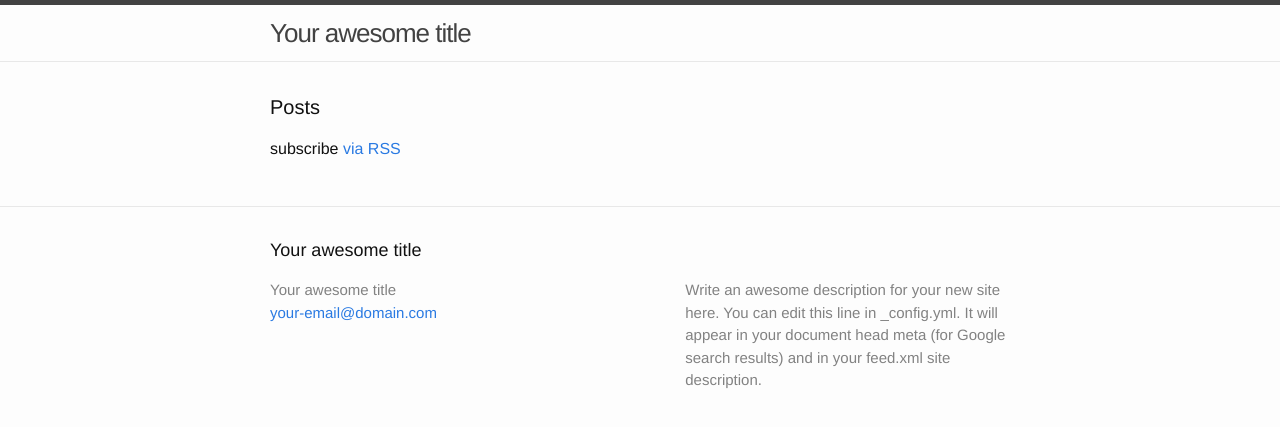
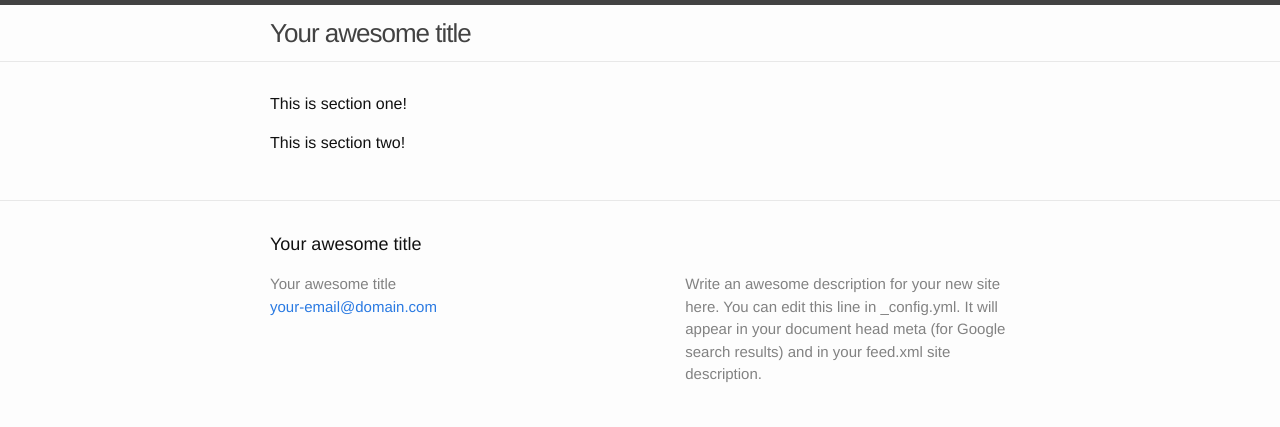
Before and after one commit to civilrightscoldcaseact/civilrightscoldcaseact.github.io, a Jekyll site: the page built from index.html, in a window 1280 px wide. Shown: the top 427 px of the page. Built offline with Jekyll 4.4.1, drawn with Linux system fonts in a browser that asks for light colours.

Commit message:
Add sections collection

```diff
--- a/_config.yml
+++ b/_config.yml
@@ -17,5 +17,8 @@ url: "http://yourdomain.com" # the base hostname & protocol for your site
 twitter_username: jekyllrb
 github_username:  jekyll
 
+collections:
+- sections
+
 # Build settings
 markdown: kramdown
--- /dev/null
+++ b/_layouts/section.html
@@ -0,0 +1,5 @@
+---
+layout: default
+---
+
+{{content}}
--- a/index.html
+++ b/index.html
@@ -4,20 +4,10 @@ layout: default
 
 <div class="home">
 
-  <h1 class="page-heading">Posts</h1>
-
   <ul class="post-list">
-    {% for post in site.posts %}
-      <li>
-        <span class="post-meta">{{ post.date | date: "%b %-d, %Y" }}</span>
-
-        <h2>
-          <a class="post-link" href="{{ post.url | prepend: site.baseurl }}">{{ post.title }}</a>
-        </h2>
-      </li>
+    {% for section in site.sections %}
+    	{{section.content}}
     {% endfor %}
   </ul>
 
-  <p class="rss-subscribe">subscribe <a href="{{ "/feed.xml" | prepend: site.baseurl }}">via RSS</a></p>
-
 </div>
```
Also changed, not shown: _sections/one.md (added, +5 -0 lines), _sections/two.md (added, +5 -0 lines).
